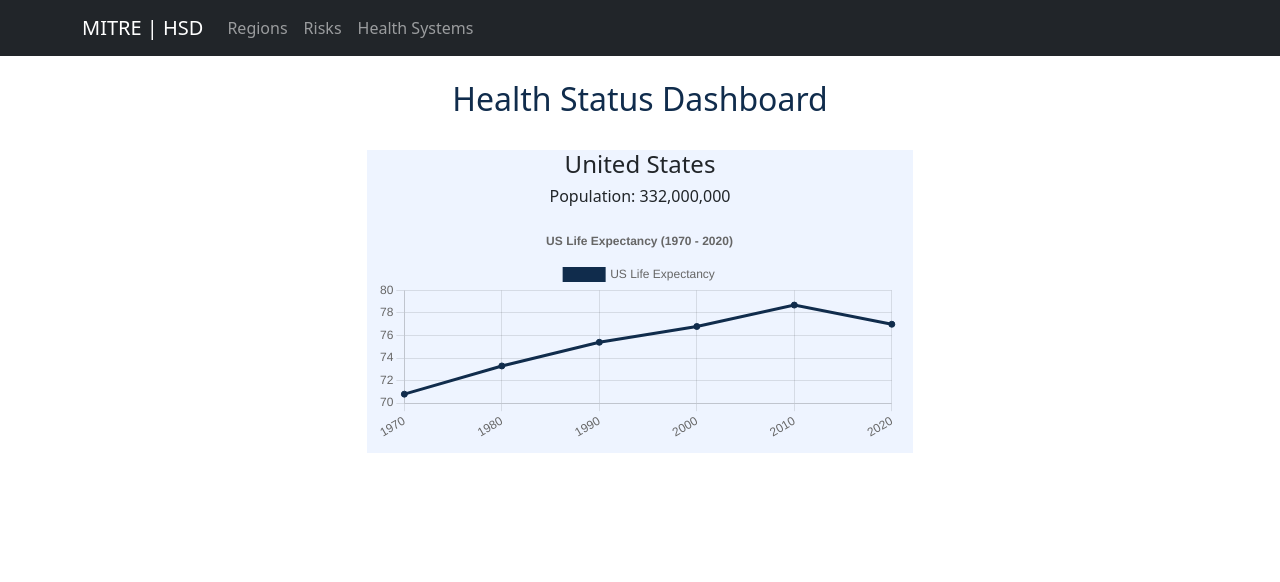
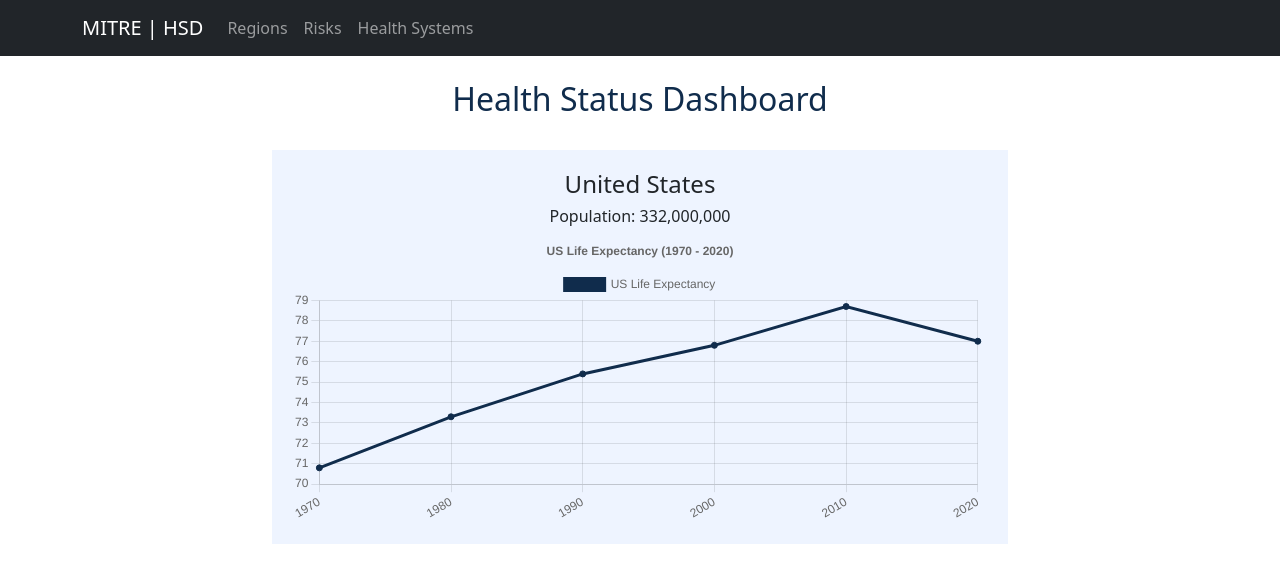
Before and after one commit to Health-Status-Dashboard/hsd-client, a React (Vite) app: page / in a window 1280 px wide. Shown: the top 582 px of the page. Built offline with nearby package versions, Linux system fonts and the light colour scheme.

Commit message:
removed a div

```diff
--- a/src/cards/RegionCard.tsx
+++ b/src/cards/RegionCard.tsx
@@ -64,7 +64,7 @@
             <div className="row">
                 <div className="col">
                 </div>
-                <div className="col-6">
+                <div className="col-8">
                     <div className="region-container">
                         <div>
                             <h4>{region.data.name}</h4>
@@ -72,12 +72,10 @@
                         <div>
                             <h6>Population: {region.data.population}</h6>
                         </div>
-                        <div className="chart">
-                            <Line data={regionData}
-                                height={500}
-                                width={1200}
-                                options={options} />
-                        </div>
+                        <Line data={regionData}
+                            height={500}
+                            width={1200}
+                            options={options} />
                     </div>
                 </div>
                 <div className="col">
--- a/src/index.css
+++ b/src/index.css
@@ -1,6 +1,7 @@
 .region-container {
   text-align: center;
   background-color: #EEF4FF;
+  padding: 20px;
 }
 
 .title {
--- a/src/main.tsx
+++ b/src/main.tsx
@@ -12,7 +12,7 @@
     <BrowserRouter>
       <Routes>
         <Route path="/" element={<Home />} />
-        <Route path="/temp" element={<Home />} />
+        <Route path="/temp" element={<TempPage />} />
         {/* <Route path="/temp" element={ <TempPage/> } /> */}
       </Routes>
     </BrowserRouter>
```
Also changed, not shown: src/App.css (added, +48 -0 lines).
